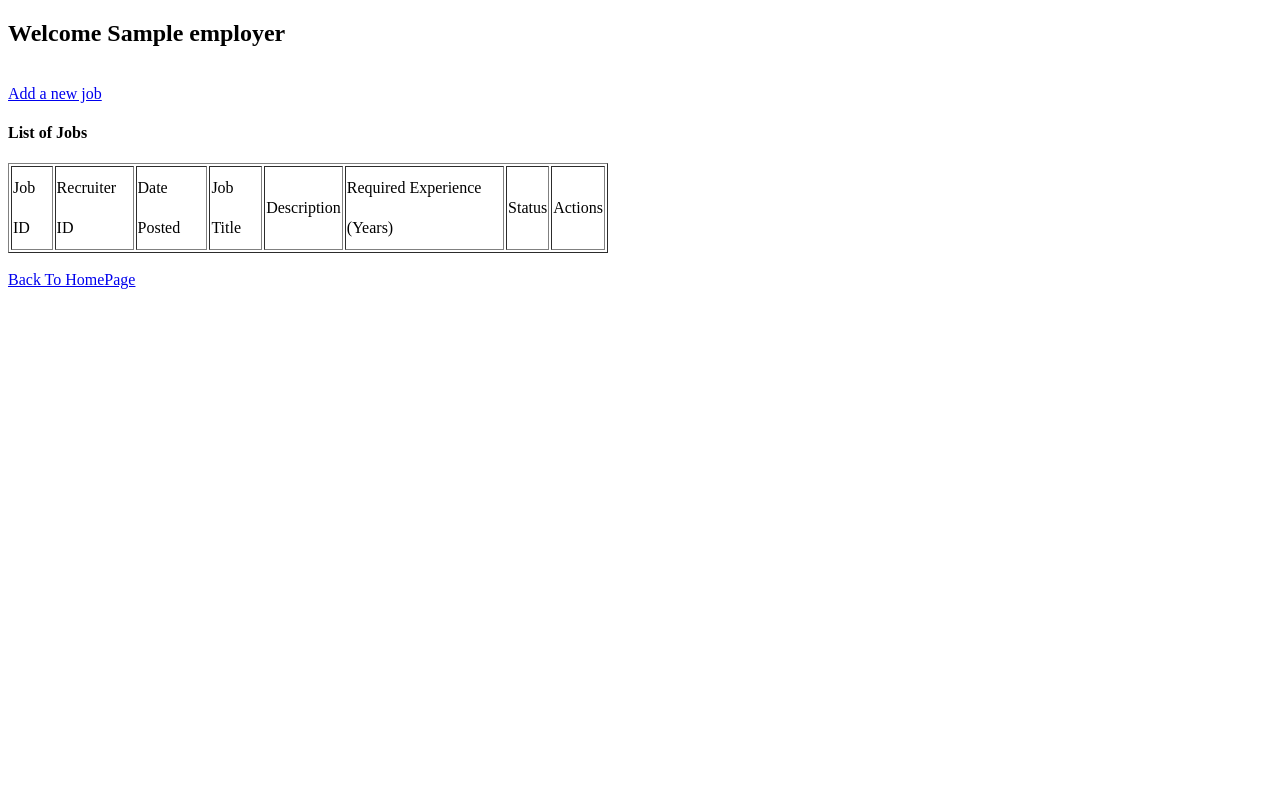
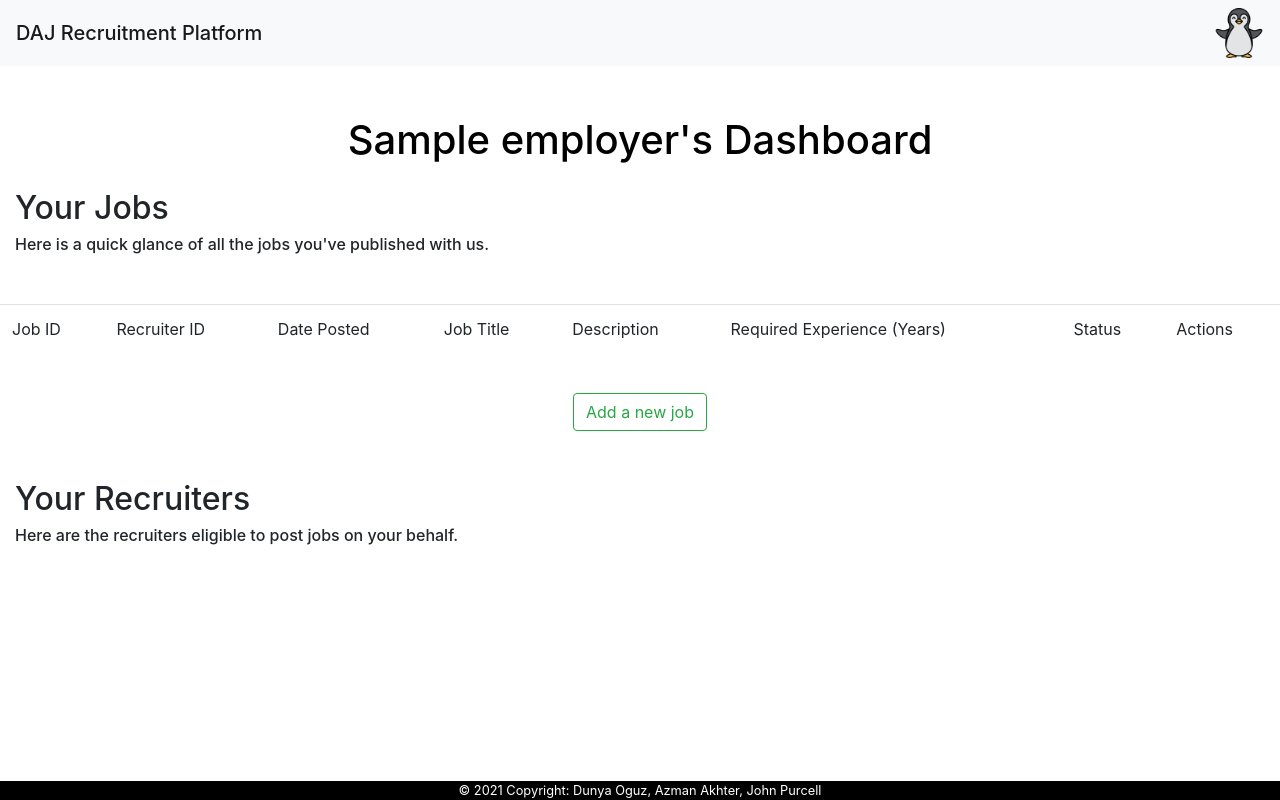
Before and after one commit to dunyaoguz/daj_recruitment_platform, a PHP site: page /Dashboard/Employer/index.php in a window 1280 px wide. Run offline with PHP 8.4, Linux system fonts and the light colour scheme; the visitor is signed in with stand-in values (Sample User, id 1); tables that the repository leaves empty hold one stand-in row (values such as "Sample post"); data that the repository does not hold is empty.

Commit message:
dashboard revamp

```diff
--- a/JobPortalWebsite/Dashboard/Employer/index.php
+++ b/JobPortalWebsite/Dashboard/Employer/index.php
@@ -1,8 +1,8 @@
 <?php
 include_once('../../database.php');
-//session_start();
+session_start();
 
-//$user_id = $_SESSION['userId'];
+$user_id = $_SESSION['userId'];
 $user_id = "1";
 
 
@@ -22,20 +22,23 @@ $jobListingStmt->execute([$employeerId]);
     <head>
         <meta charset="utf-8">
         <meta http-equiv="X-UA-Compatible" content="IE=edge">
-        <title>Employer DashBoard</title>
+        <title>Employer Dashboard</title>
         <meta name="description" content="">
         <meta name="viewport" content="width=device-width, initial-scale=1">
-        <link rel="stylesheet" href="">
+        <link rel="stylesheet" href="https://stackpath.bootstrapcdn.com/bootstrap/4.3.1/css/bootstrap.min.css" integrity="sha384-ggOyR0iXCbMQv3Xipma34MD+dH/1fQ784/j6cY/iJTQUOhcWr7x9JvoRxT2MZw1T" crossorigin="anonymous">
+        <link rel="stylesheet" href="../../style.css">
+        <html lang="en">
     </head>
     <body>
-
-        <h2> <?php echo "Welcome " . $employeerName;?> </h2>
-
+      <nav class="navbar navbar-light bg-light">
+        <span class="navbar-brand mb-0 h1">DAJ Recruitment Platform</span>
+        <span class="logo-image"><img src="../../logo.png" class="logo"></span>
+      </nav>
+      <h1><?php echo $employeerName . "'s Dashboard";?></h1>
+      <h2>Your Jobs</h2>
+      <h6>Here is a quick glance of all the jobs you've published with us.</h6>
       <br>
-
-        <a href="./create.php">Add a new job</a>
-        <h4>List of Jobs</h4>
-        <table align = "centre", border = "1px", style = "width:600px; line-height:40px">
+      <table class="table table-striped table-responsive-lg">
           <thead>
               <tr>
                   <td>Job ID</td>
@@ -61,16 +64,21 @@ $jobListingStmt->execute([$employeerId]);
                   <td> <?php echo $row['status']; ?> </td>
                   <td>
                       <a href="./?job_id="<?= $row["id"] ?>Delete</a>
-                        <a href="./?job_id="<?= $row["id"] ?>Edit</a>
+                      <!-- <a href="./?job_id="<?= $row["id"] ?>Edit</a> -->
                   </td>
                   </tr>
               <?php } ?>
           </tbody>
       </table>
+      <br>
+      <center><a href="./create.php" class="btn btn-outline-success">Add a new job</a></center>
+      <br>
+      <h2>Your Recruiters</h2>
+      <h6>Here are the recruiters eligible to post jobs on your behalf.</h6>
 
-        <br>
-
-        <a href="../../index.php">Back To HomePage</a>
+      <div class="footer">
+        © 2021 Copyright: Dunya Oguz, Azman Akhter, John Purcell
+      </div>
 
     </body>
 </html>
--- a/JobPortalWebsite/style.css
+++ b/JobPortalWebsite/style.css
@@ -11,14 +11,14 @@ h1 {
 }
 h2 {
   margin-top: 25px;
-  margin-left: 10px;
+  margin-left: 15px;
 }
 h3 {
-  margin-left: 10px;
+  margin-left: 15px;
   margin-top: 25px;
 }
 h6 {
-  margin-left: 10px;
+  margin-left: 15px;
   margin-bottom: 25px;
 }
 .copyright {
@@ -29,9 +29,12 @@ h6 {
 p {
   margin-left: 10px;
 }
-a {
-  /* color: pink; */
+.forgot-password {
+  color: grey;
   display: flex;
+  margin-top: 20px;
+  margin-bottom: 20px;
+  margin-left: 75%;
   justify-content: center;
 }
 .button {
@@ -53,14 +56,30 @@ a {
   text-align: center;
 }
 .form-group {
-  margin-left: 10px;
-  margin-right: 10px;
+  margin-left: 15px;
+  margin-right: 400px;
 }
 .form-check {
-  margin-left: 10px;
+  margin-left: 15px;
   margin-right: 10px;
   margin-bottom: 20px;
 }
 .btn-group {
   text-align: center;
 }
+.table {
+  /* margin-left: 30px; */
+  margin-right: 30px;
+ }
+.login {
+  display: block;
+  text-align: center;
+}
+.login-form {
+  display: inline-block;
+  width:40%;
+  text-align: left;
+}
+.login-form-group {
+  margin-bottom: 20px;
+}
```
Lines whose indentation alone changed are shown as unchanged.
